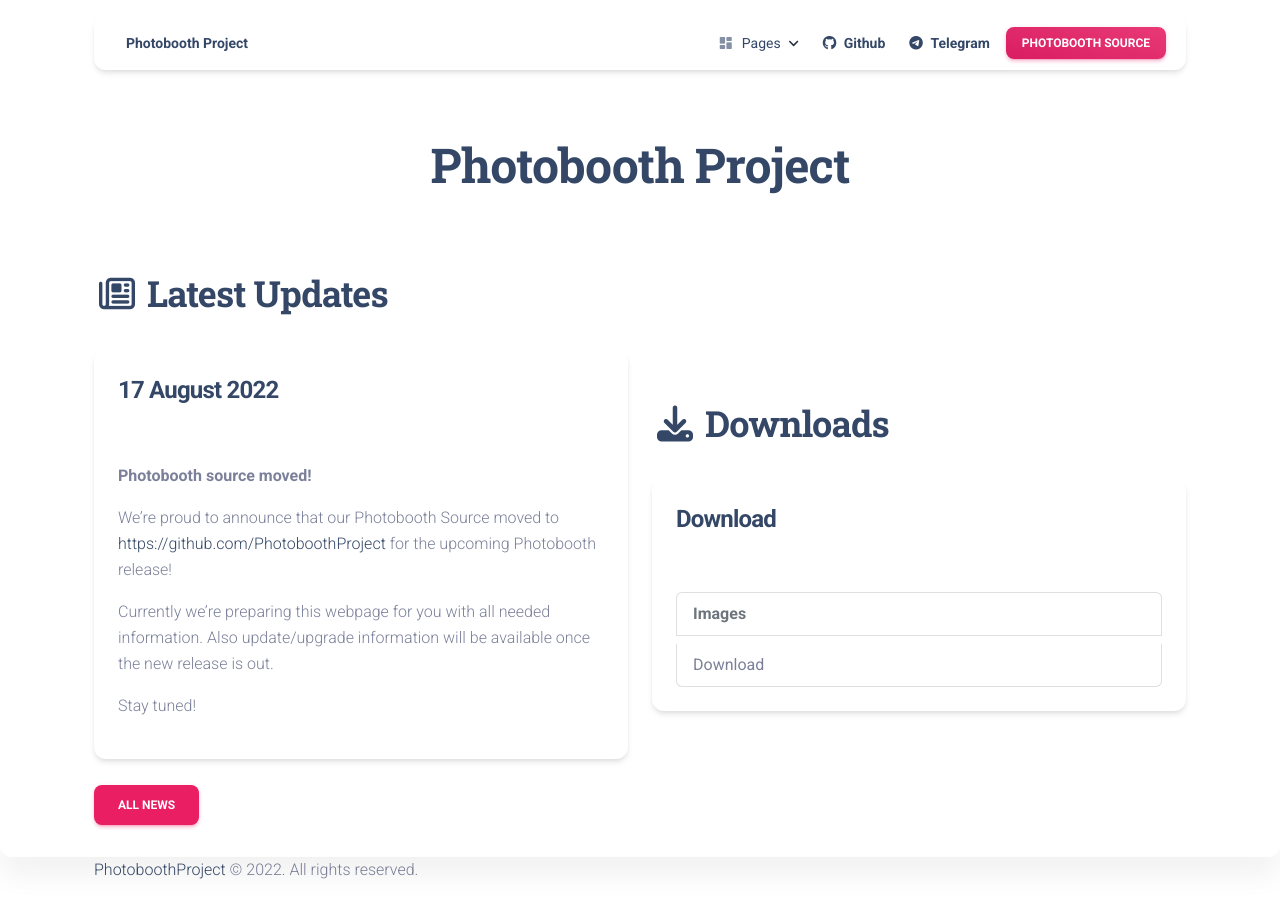
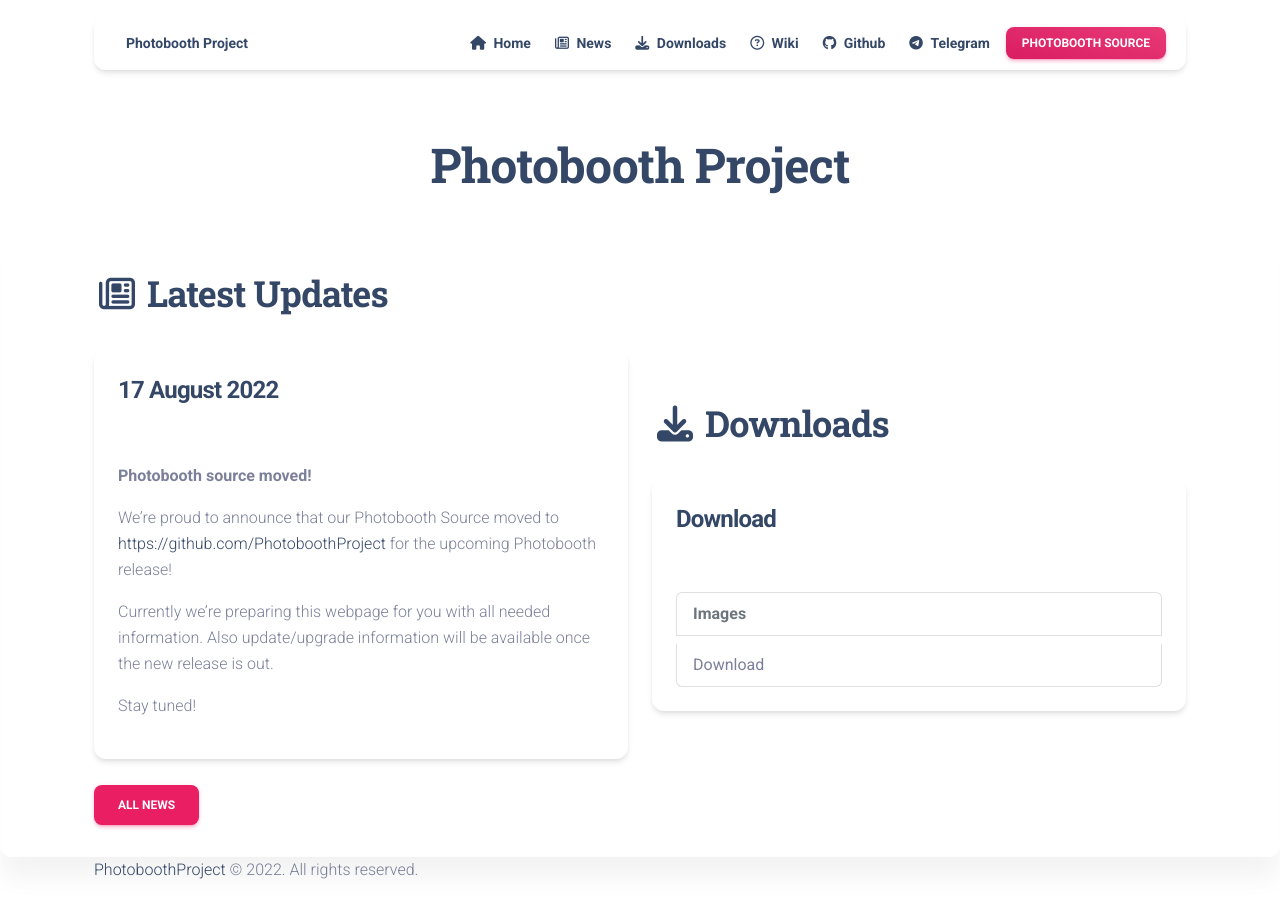
Before and after one commit to PhotoboothProject/PhotoboothProject.github.io, a Jekyll site: the page built from index.html, in a window 1280 px wide. Built offline with Jekyll 4.4.1, drawn with Linux system fonts in a browser that asks for light colours; nearby versions of some CDN libraries.

Commit message:
navbar: remove drop-down menu

```diff
--- a/_layouts/blank.html
+++ b/_layouts/blank.html
@@ -46,31 +46,32 @@
                         </button>
                         <div class="collapse navbar-collapse pt-3 pb-2 py-lg-0 w-100" id="navigation">
                             <ul class="navbar-nav navbar-nav-hover ms-auto">
-                                <li class="nav-item dropdown dropdown-hover mx-2">
-                                    <a class="nav-link ps-2 d-flex cursor-pointer align-items-center" id="dropdownMenuPages" data-bs-toggle="dropdown" aria-expanded="false">
-                                        <i class="material-icons opacity-6 me-2 text-md">dashboard</i>
-                                            Pages
-                                        <img src="{{ site.baseurl }}/assets/img/down-arrow-dark.svg" alt="down-arrow" class="arrow ms-auto ms-md-2">
+                                <li class="nav-item ms-lg-auto">
+                                    <a class="nav-link nav-link-icon me-2" href="{{ site.baseurl }}/index.html">
+                                        <i class="fa fa-home me-1"></i>
+                                        <p class="d-inline text-sm z-index-1 font-weight-bold" data-bs-toggle="tooltip" data-bs-placement="bottom" title="Home">Home</p>
                                     </a>
-                                    <div class="dropdown-menu dropdown-menu-animation ms-n3 dropdown-md p-3 border-radius-xl mt-0 mt-lg-3" aria-labelledby="dropdownMenuPages">
-                                        <div>
-                                            <h6 class="dropdown-header text-dark font-weight-bolder d-flex align-items-center px-1">
-                                                <span>All</span>
-                                            </h6>
-                                            <a href="{{ site.baseurl }}/index.html" class="dropdown-item border-radius-md">
-                                                <span>Home</span>
-                                            </a>
-                                            <a href="{{ site.baseurl }}/news.html" class="dropdown-item border-radius-md">
-                                                <span>News</span>
-                                            </a>
-                                            <a href="{{ site.baseurl }}/downloads.html" class="dropdown-item border-radius-md">
-                                                <span>Downloads</span>
-                                            </a>
-                                            <a href="https://github.com/PhotoboothProject/photobooth/wiki" class="dropdown-item border-radius-md">
-                                                <span>Wiki</span>
-                                            </a>
-                                        </div>
-                                    </div>
+                                </li>
+
+                                <li class="nav-item ms-lg-auto">
+                                    <a class="nav-link nav-link-icon me-2" href="{{ site.baseurl }}/news.html">
+                                        <i class="fa fa-newspaper-o me-1"></i>
+                                        <p class="d-inline text-sm z-index-1 font-weight-bold" data-bs-toggle="tooltip" data-bs-placement="bottom" title="News">News</p>
+                                    </a>
+                                </li>
+
+                                <li class="nav-item ms-lg-auto">
+                                    <a class="nav-link nav-link-icon me-2" href="{{ site.baseurl }}/downloads.html">
+                                        <i class="fa fa-download me-1"></i>
+                                        <p class="d-inline text-sm z-index-1 font-weight-bold" data-bs-toggle="tooltip" data-bs-placement="bottom" title="Downloads">Downloads</p>
+                                    </a>
+                                </li>
+
+                                <li class="nav-item ms-lg-auto">
+                                    <a class="nav-link nav-link-icon me-2" href="https://github.com/PhotoboothProject/photobooth/wiki" target="_blank">
+                                        <i class="fa fa-question-circle-o me-1"></i>
+                                        <p class="d-inline text-sm z-index-1 font-weight-bold" data-bs-toggle="tooltip" data-bs-placement="bottom" title="Wiki">Wiki</p>
+                                    </a>
                                 </li>
 
                                 <li class="nav-item ms-lg-auto">
```
